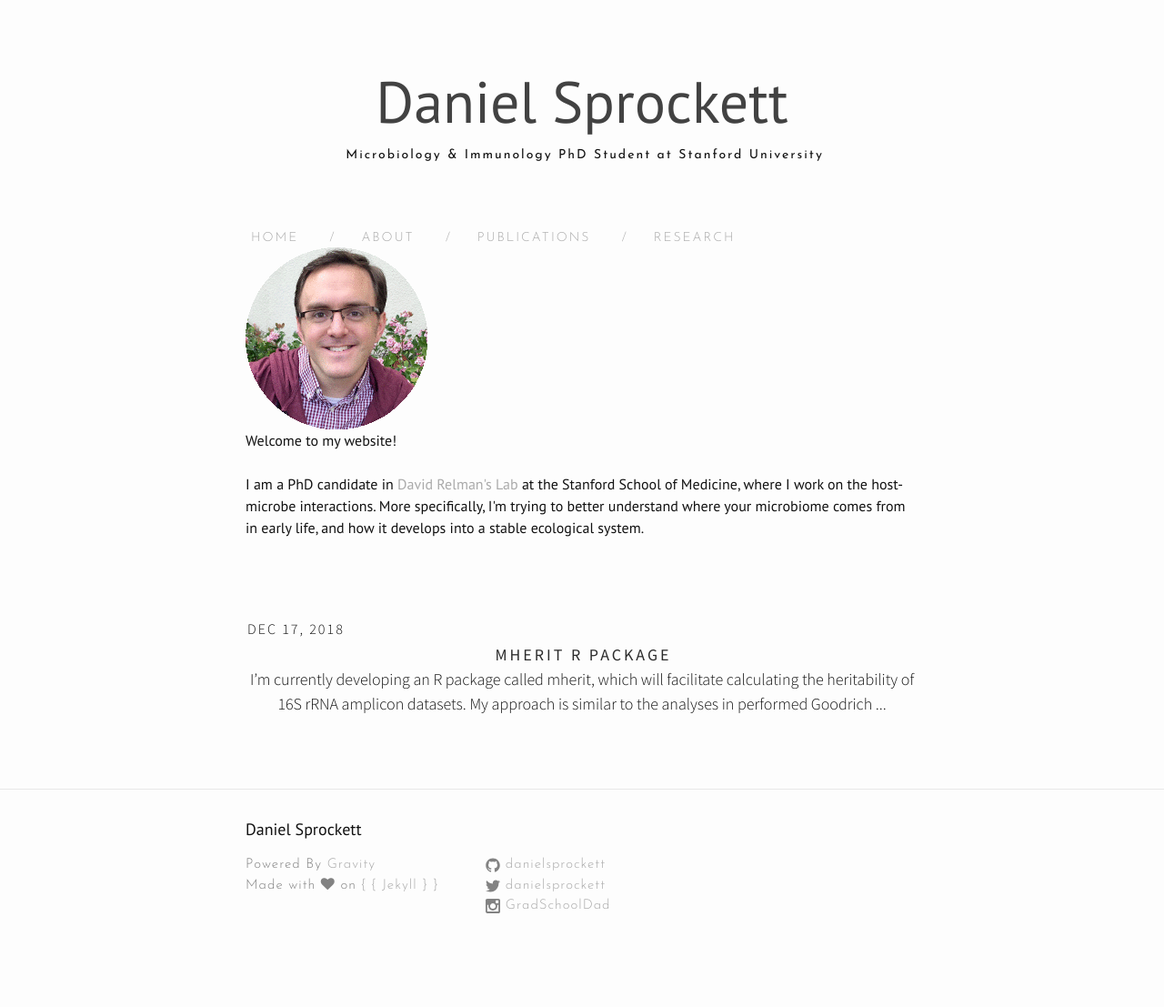
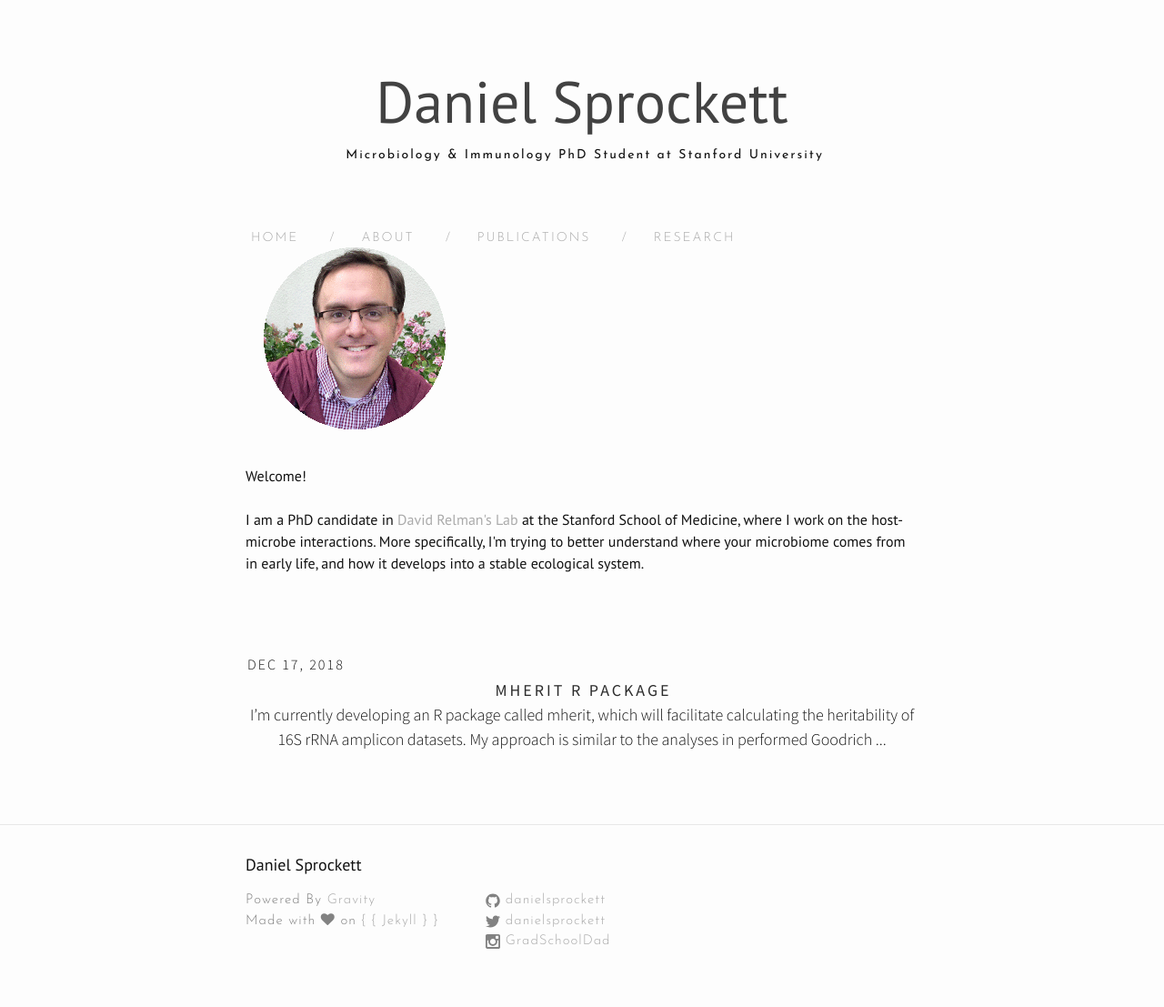
Before and after one commit to DanielSprockett/danielsprockett.github.io, a Jekyll site: the page built from index.html, in a window 1280 px wide. Shown: the whole page at 91% size. Built offline with Jekyll 4.4.1, drawn with Linux system fonts in a browser that asks for light colours; nearby versions of some CDN libraries; the list of posts is cut into pages by our own code; before the commit the page ends 1068 px from its top, so only the background shows below that.

Commit message:
add whitespace

```diff
--- a/index.html
+++ b/index.html
@@ -2,16 +2,12 @@
 layout: default
 ---
 
-<head>
-  <title>Welcome!</title>
-</head>
-
 <div class="home">
 
-<img src="/images/about_headshot.gif" alt="Dan Sprockett">
+<p><img src="/images/about_headshot.gif" alt="Dan Sprockett" align="middle" hspace="20"></p>
 
 <br>
-Welcome to my website! <br>
+Welcome! <br>
 <br>
 I am a PhD candidate in <a href="http://med.stanford.edu/relmanlab.html">David Relman's Lab</a> at the Stanford School of Medicine, where I work on the host-microbe interactions. More specifically, I'm trying to better understand where your microbiome comes from in early life, and how it develops into a stable ecological system.
 <br>
```
